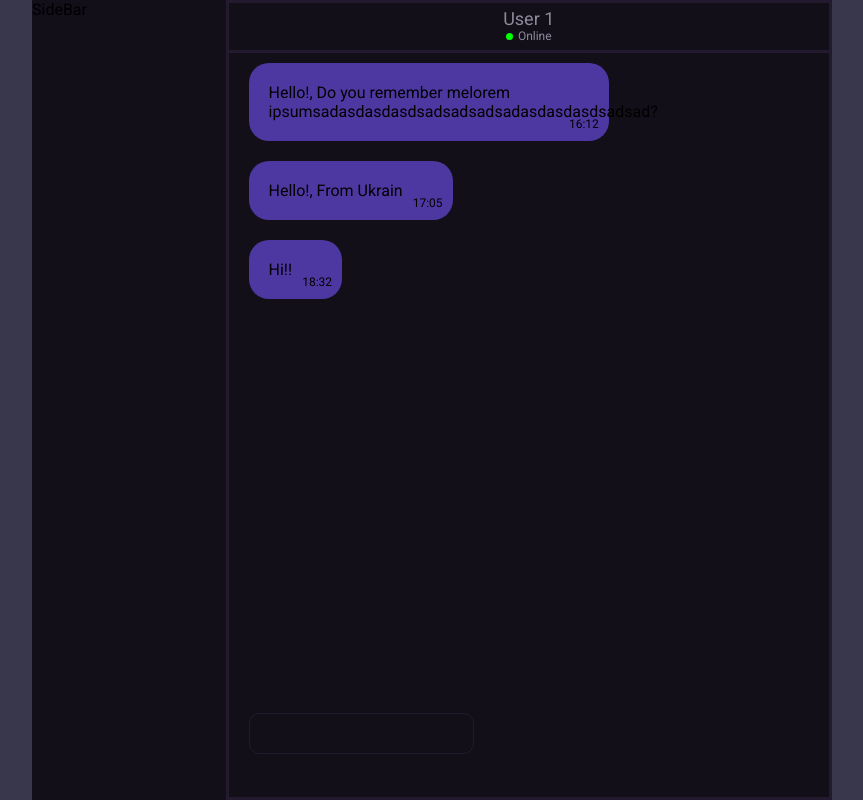
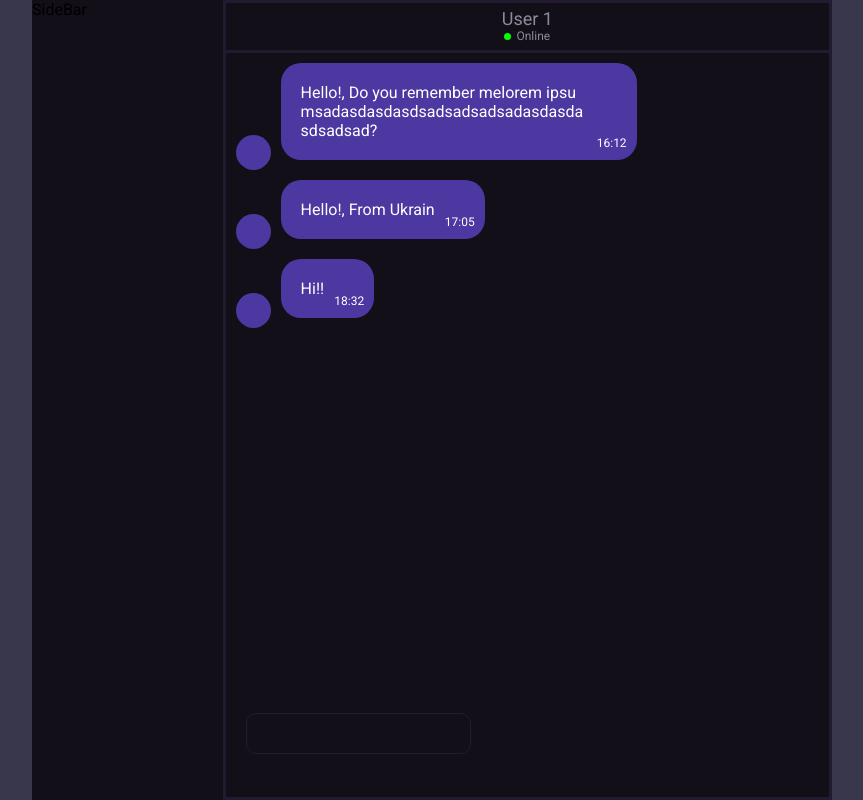
Before and after one commit to ZooMingGG/online-chat, a React (Create React App) app in the folder client/: page / in a window 1280 px wide. Shown: the whole page, without its empty margins (208-1071 px from the left). Built offline with nearby package versions, Linux system fonts and the light colour scheme; no server answers.

Commit message:
add mock avatar and styles for message component

```diff
--- a/client/src/components/Message/Message.jsx
+++ b/client/src/components/Message/Message.jsx
@@ -2,7 +2,8 @@ import classes from './Message.module.css';
 
 export const Message = ({ message }) => {
   return (
-    <div className="message-container">
+    <div className={classes.container}>
+      <div className={classes.avatar}></div>
       <div className={classes.message}>
         <div>{message.text}</div>
         <div>
--- a/client/src/components/Message/Message.module.css
+++ b/client/src/components/Message/Message.module.css
@@ -1,11 +1,18 @@
+.container {
+  display: flex;
+  padding: 0 0 0 10px;
+}
+
 .message {
   position: relative;
   display: inline-block;
   max-width: 60%;
-  margin: 10px 20px;
+  margin: 10px 0px 10px 10px;
   padding: 20px 50px 20px 20px;
   background-color: #4D38A2;
+  color: #FFF;
   border-radius: 20px;
+  word-break: break-all;
 }
 
 .message-sent-time {
@@ -13,4 +20,13 @@
   bottom: 10px;
   right: 10px;
   font-size: 12px;
+  color: #FFF;
 }
+
+.avatar {
+  width: 35px;
+  height: 35px;
+  background-color: #4D38A2;
+  border-radius: 50%;
+  align-self: flex-end;
+}
```
